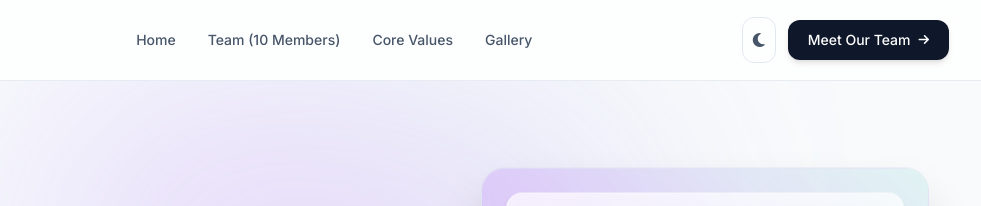
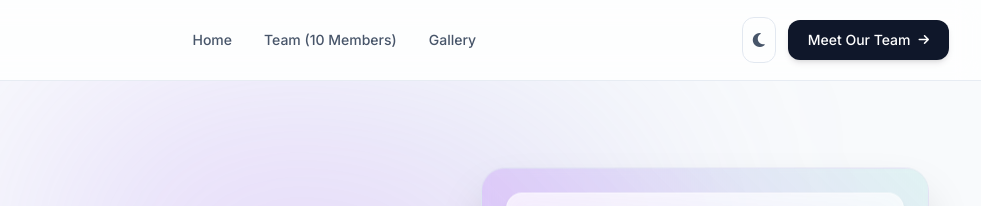
Before and after one commit to YuXuan13/diablo-assassins-core-value, a plain HTML site: page index.html in a window 1280 px wide. Shown: the top 206 px of the page, 299-1280 px from the left. Drawn offline with nearby package versions, Linux system fonts and the light colour scheme.

```diff
--- a/index.html
+++ b/index.html
@@ -102,7 +102,6 @@
         <nav class="hidden md:flex items-center gap-8 font-medium text-sm text-slate-600 dark:text-slate-300">
           <a href="#hero" class="hover:text-brand-600 dark:hover:text-brand-500 transition-colors">Home</a>
           <a href="#team" class="hover:text-brand-600 dark:hover:text-brand-500 transition-colors">Team (10 Members)</a>
-          <a href="#values" class="hover:text-brand-600 dark:hover:text-brand-500 transition-colors">Core Values</a>
           <a href="#gallery" class="hover:text-brand-600 dark:hover:text-brand-500 transition-colors">Gallery</a>
         </nav>
 
@@ -132,7 +131,6 @@
     <div id="mobileMenu" class="hidden md:hidden border-b border-slate-200 dark:border-slate-800 bg-white/95 dark:bg-slate-950/95 px-4 pt-2 pb-6 space-y-3">
       <a href="#hero" class="block py-2 text-base font-medium text-slate-700 dark:text-slate-200 hover:text-brand-600">Home</a>
       <a href="#team" class="block py-2 text-base font-medium text-slate-700 dark:text-slate-200 hover:text-brand-600">Team Members (1-10)</a>
-      <a href="#values" class="block py-2 text-base font-medium text-brand-600 dark:text-brand-400 font-semibold">Core Values</a>
       <a href="#team" class="mt-4 block text-center w-full bg-brand-600 text-white py-3 rounded-xl font-medium">Meet Our Team</a>
     </div>
   </header>
```
